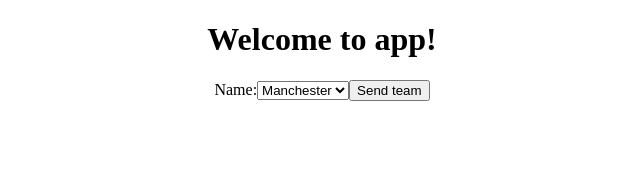
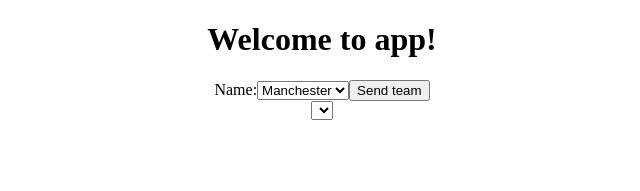
Before and after one commit to chandanch/selectng, an Angular app: page / in a window 1280 px wide. Shown: the top 191 px of the page, without its empty margins (318-958 px from the left). Built offline with nearby package versions, Linux system fonts and the light colour scheme.

Commit message:
dependent selector with default value

```diff
--- a/src/app/app.component.html
+++ b/src/app/app.component.html
@@ -10,4 +10,10 @@
     </option>
   </select>
   <button (click)="sendTeam(activeTeam)">Send team</button>
+  <br>
+  <select name="players" id="players" class="form-control" [(ngModel)]="activePlayer" (ngModelChange)="getPlayer($event)">
+    <option *ngFor="let player of playersList; let i = index;" [ngValue]="player">
+      {{player.name}}
+    </option>
+  </select>
 </div>
--- a/src/app/app.component.ts
+++ b/src/app/app.component.ts
@@ -12,7 +12,9 @@ export class AppComponent implements OnInit {
     new Team(2, 'Manchester'),
     new Team(3, 'Liverpool'),
   ];
+  playersList: Player[] = [];
   public activeTeam;
+  activePlayer;
 
   ngOnInit() {
     this.activeTeam = this.teamList[1];
@@ -20,10 +22,25 @@ export class AppComponent implements OnInit {
 
   getTeam(team) {
     console.log(team);
+    this.loadPlayers();
+  }
+
+  loadPlayers() {
+    this.playersList.push(
+      new Player(1, 'Jorge'),
+      new Player(2, 'Simopp'),
+      new Player(3, 'Fioas'),
+      new Player(4, 'Goerge')
+    );
+    this.activePlayer = this.playersList[1];
   }
 
   sendTeam(team) {
     console.log(`Team ${team.name} sent`);
+  }
+
+  getPlayer(player) {
+    console.log(player);
   }
 
   compareFn(c1: Team, c2: Team): boolean {
@@ -41,3 +58,13 @@ export class Team {
     this.name = name;
   }
 }
+
+export  class Player {
+  id: number;
+  name: string;
+
+  constructor(id: number, name: string) {
+    this.name = name;
+    this.id = id;
+  }
+}
```
